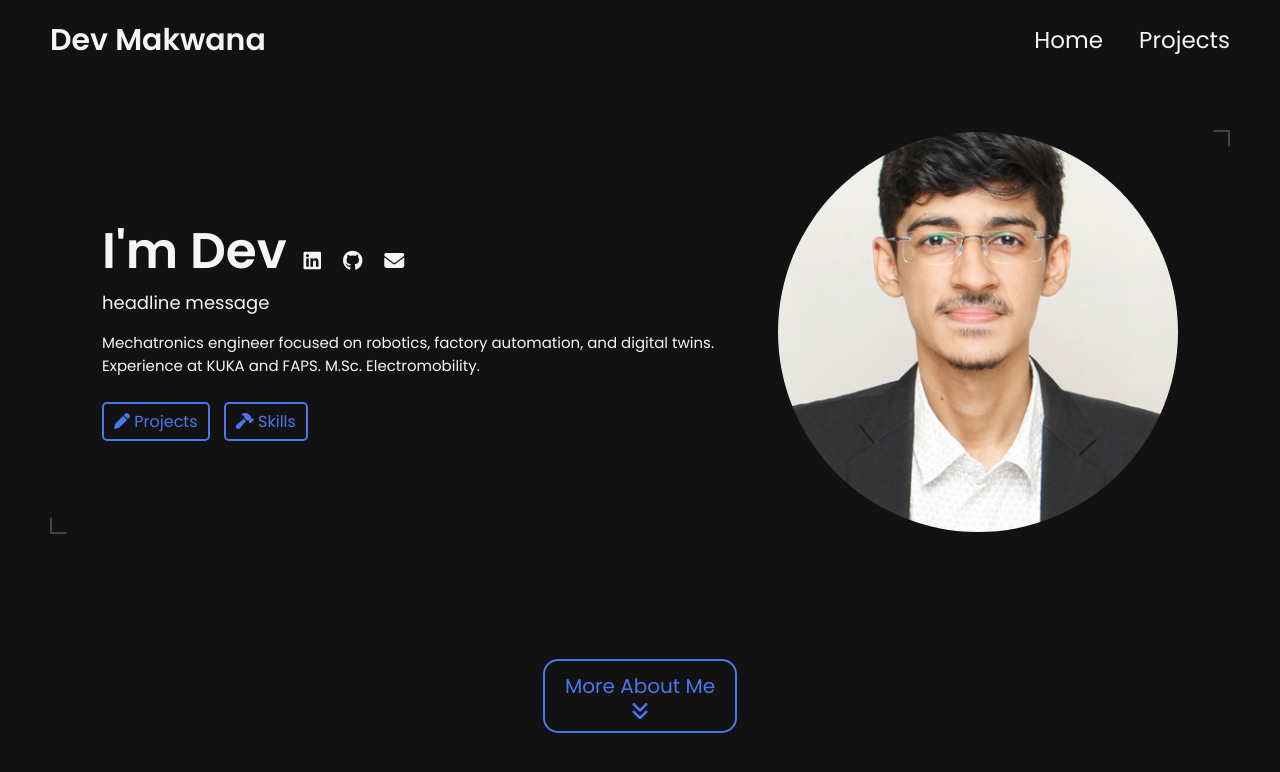
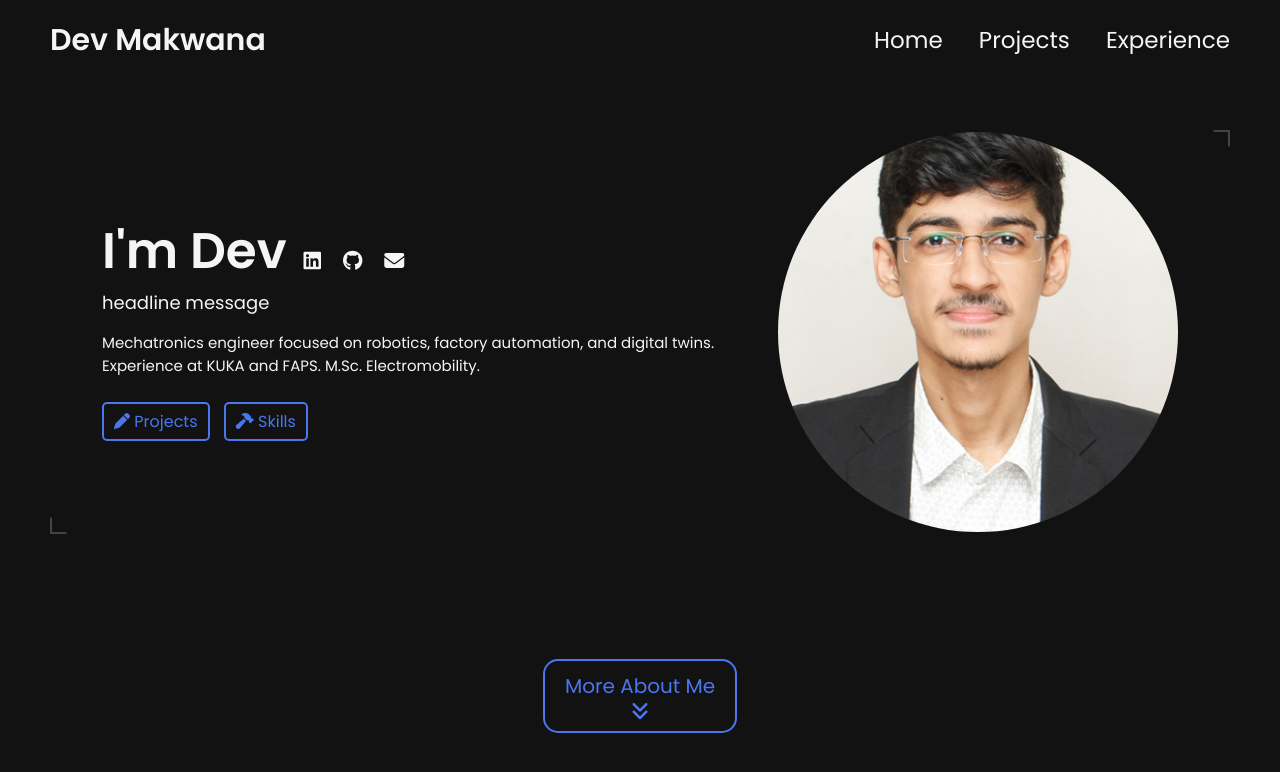
Before and after one commit to devmak7/devmak7.github.io, a Jekyll site: the page built from index.html, in a window 1280 px wide and 900 px high. Shown: the top 772 px of the window. Built offline with Jekyll 4.4.1, drawn with Linux system fonts in a browser that asks for light colours.

Commit message:
Update navbar.html

```diff
--- a/_includes/navbar.html
+++ b/_includes/navbar.html
@@ -1,7 +1,7 @@
 <!-- _includes/nav.html -->
 <nav>
   <div class="left">
-        <a href="/">{{site.name}}</a>
+    <a href="/">{{ site.name }}</a>
   </div>
 
   <!-- Desktop Menu -->
@@ -9,8 +9,11 @@
     <a href="/">
       <span>Home</span>
     </a>
-        <a href="/projects/">
+    <a href="#projects">
       <span>Projects</span>
+    </a>
+    <a href="#experience">
+      <span>Experience</span>
     </a>
   </div>
 
@@ -24,11 +27,11 @@
     <a href="/">
       <span>Home</span>
     </a>
-        <a href="/projects/">
+    <a href="#projects">
       <span>Projects</span>
     </a>
-        <a href="{{site.resume-url}}" target="_blank" rel="noopener noreferrer">
-            <span>Resume</span>
+    <a href="#experience">
+      <span>Experience</span>
     </a>
   </div>
 </nav>
```
Lines whose indentation alone changed are shown as unchanged.
